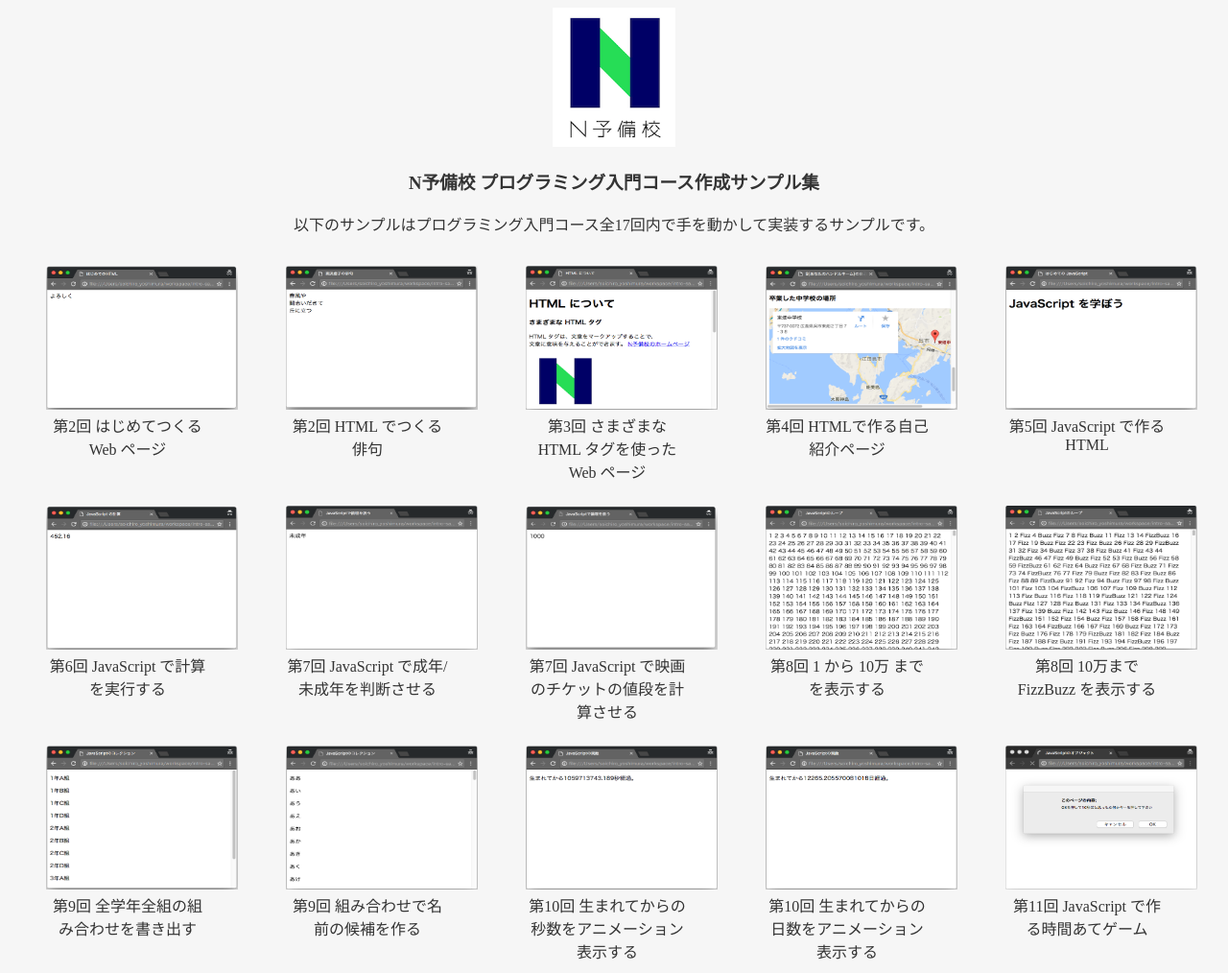
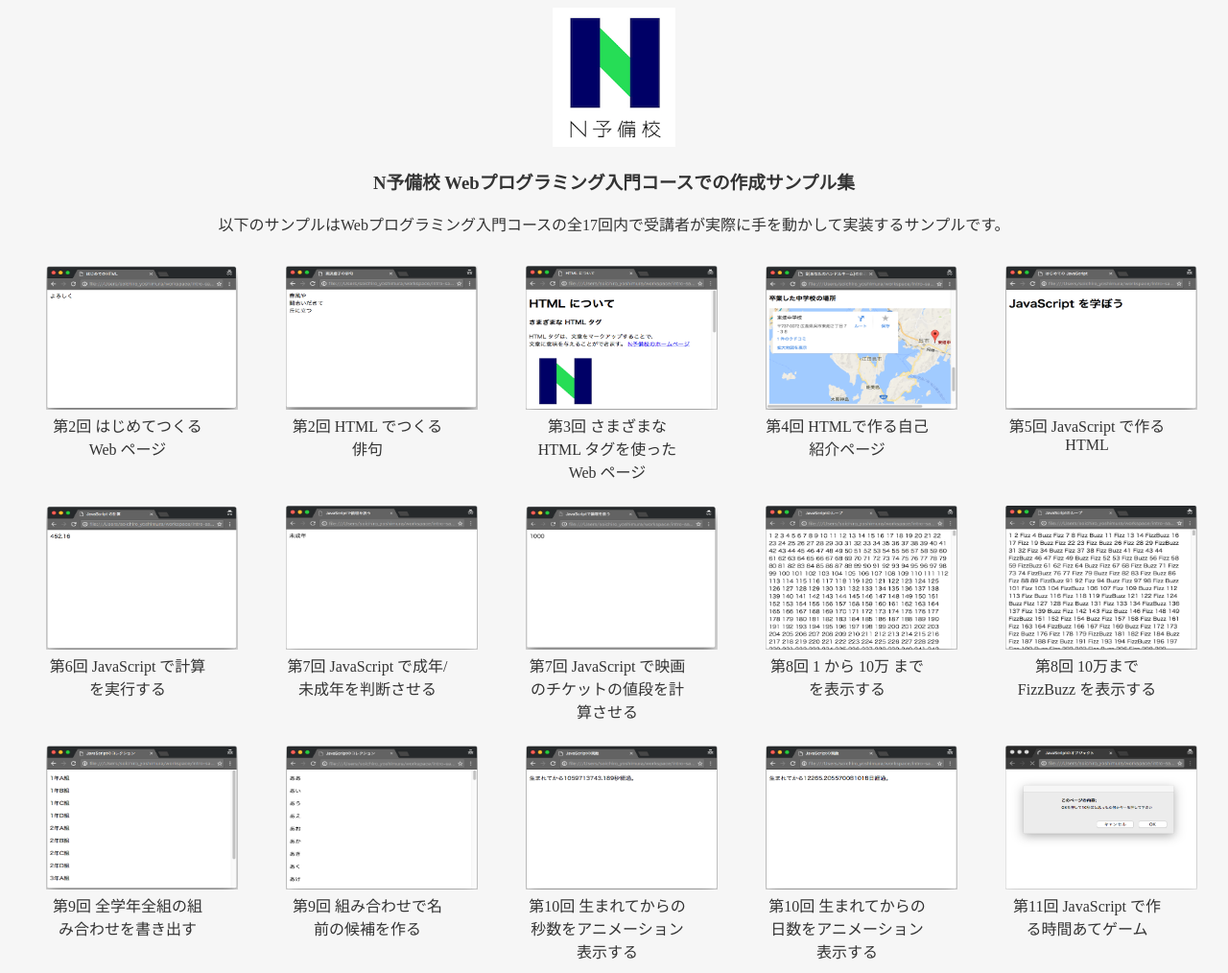
Before and after one commit to progedu/intro-sample, a plain HTML site: page index.html in a window 1280 px wide. Shown: the top 1014 px of the page at 96% size. Drawn offline with Linux system fonts and the light colour scheme.

Commit message:
見出しとタイトルを修正

```diff
--- a/index.html
+++ b/index.html
@@ -2,7 +2,7 @@
 <html lang="jp">
 <head>
   <meta charset="UTF-8">
-  <title>N予備校 プログラミング入門コース作成サンプル</title>
+  <title>N予備校 Webプログラミング入門コースでの作成サンプル集</title>
   <style>
     body {
       margin: 50;
@@ -26,8 +26,8 @@
 
   <div align="center">
     <a href="http://www.nnn.ed.nico/"><img src="ny-logo-128.png" width="128" alt="N予備校"></a>
-    <h3>N予備校 プログラミング入門コース作成サンプル集</h3>
-    <p>以下のサンプルはプログラミング入門コース全17回内で手を動かして実装するサンプルです。</p>
+    <h3>N予備校 Webプログラミング入門コースでの作成サンプル集</h3>
+    <p>以下のサンプルはWebプログラミング入門コースの全17回内で受講者が実際に手を動かして実装するサンプルです。</p>
   </div>
 
   <div class="box" style="float:left;" align="center">
```
